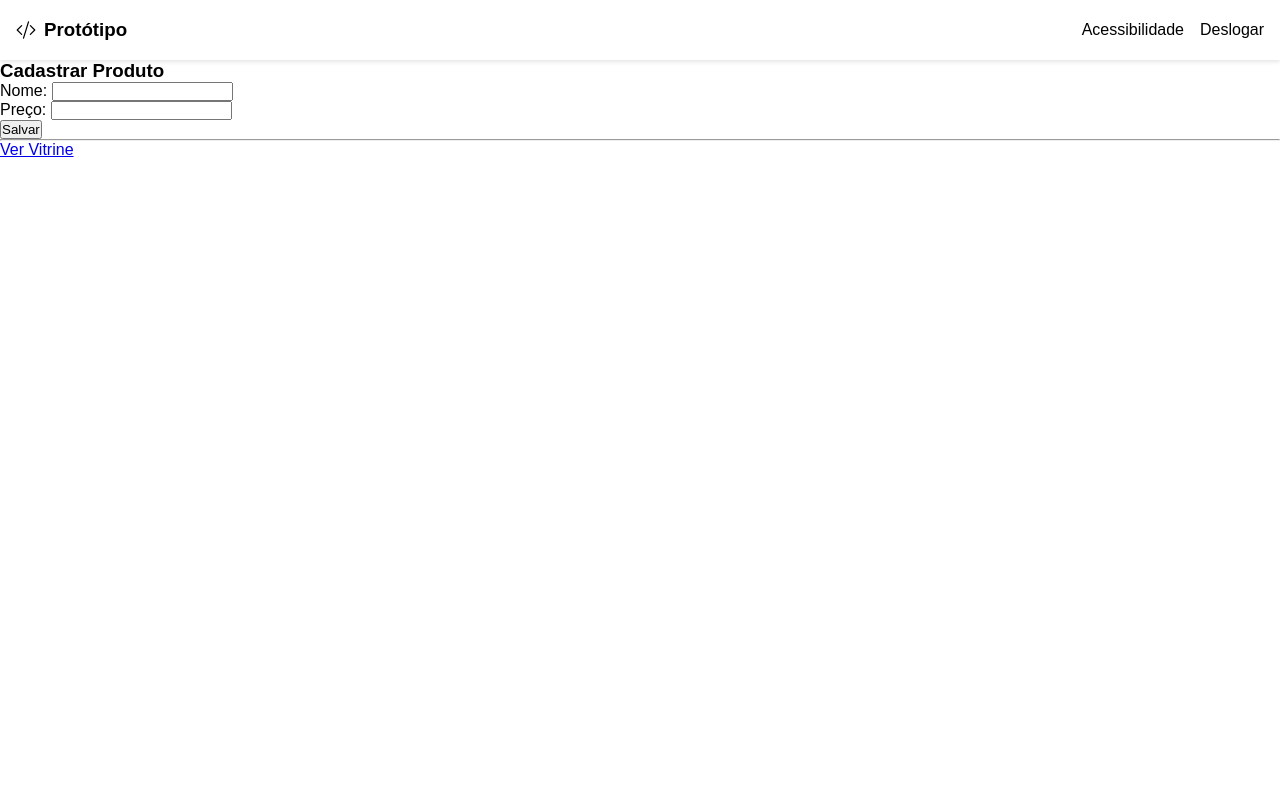
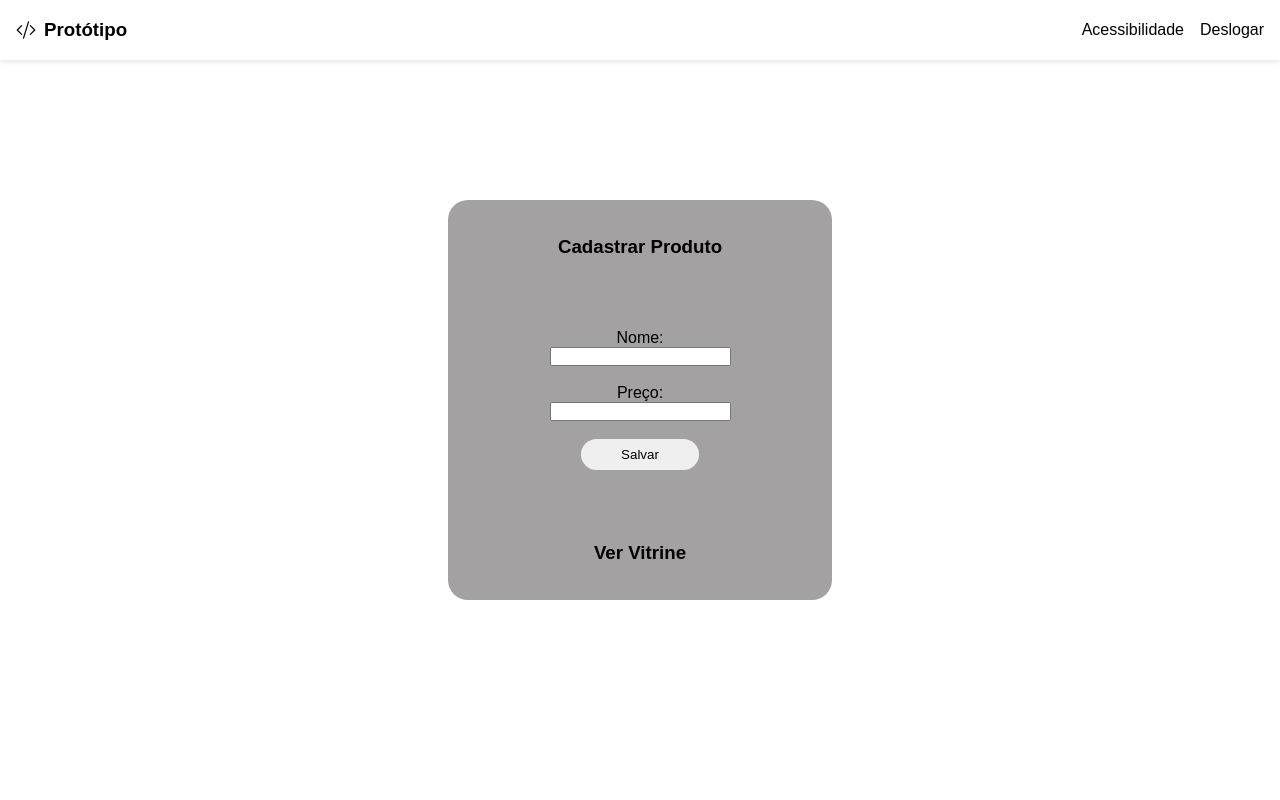
Before and after one commit to fkauanGIT/mini-projeto-senac, a PHP site: page /dashboard.php in a window 1280 px wide. Run offline with PHP 8.4, Linux system fonts and the light colour scheme; the visitor is signed in with stand-in values (Sample User, id 1); data that the repository does not hold is empty.

Commit message:
feat: mudando estilos

```diff
--- /dev/null
+++ b/assets/dashboard.css
@@ -0,0 +1,51 @@
+body{
+    width: 100%;
+    height: 100vh;
+    display: flex;
+    flex-direction: column;
+    justify-content: center;
+    align-items: center;
+}
+
+.toolbar {
+    position: fixed;
+    top: 0;
+    left: 0;
+}
+
+
+.content-form{
+    height: 50%;
+    width: 30%;
+    background-color: rgba(124, 121, 121, 0.699);
+    border-radius: 20px;
+    display: flex;
+    flex-direction: column;
+    justify-content: space-around;
+    align-items: center;
+}
+
+#form-produto{
+    display: flex;
+    flex-direction: column;
+    align-items: center;
+}
+#form-produto button{
+    padding: 8px 40px;
+    border-radius: 20px;
+    border: none;
+
+}
+#form-produto button:hover {
+    transform: scale(1.1); /* aumenta 10% na largura e altura */
+    transition: transform 0.1s ease;
+}
+
+.content-form h3 a{
+    text-decoration: none;
+    color: #000000;
+}
+.content-form h3:hover{
+    transform: scale(1.1); /* aumenta 10% na largura e altura */
+    transition: transform 0.1s ease;
+}
--- a/assets/index.css
+++ b/assets/index.css
@@ -92,11 +92,14 @@
 
   html, body {
     width: 100%;
-    height: 100%;
+    height: 100vh;
   }
 
   body {
     font-family: Arial, sans-serif;
+    display: flex;
+    justify-content: center;
+    align-items: center;
   }
 
   app-root {
--- a/dashboard.php
+++ b/dashboard.php
@@ -17,6 +17,7 @@ $usuario = $sessao->getUsuario();
 <head>
     <title>Home</title>
     <link rel="stylesheet" href="assets/index.css">
+    <link rel="stylesheet" href="assets/dashboard.css">
     <script src="scripts/local.js" defer></script>
     <script src="scripts/salvar-produto.js" defer></script>
 </head>
@@ -41,6 +42,16 @@ $usuario = $sessao->getUsuario();
       </ul>
     </div>
   </section>
+
+  <div class="content-form">
+  <h3>Cadastrar Produto</h3>
+  <form id="form-produto">
+      Nome: <input type="text" id="nome"><br>
+      Preço: <input type="number" id="preco"><br>
+      <button type="submit">Salvar</button>
+  </form>
+  <h3><a href="vitrine.html">Ver Vitrine</a></h3>
+  </div>
 
   <section class="acessibility" id="painel-acessibilidade" style="display: none;">
     <div class="acessibility-page">
@@ -75,15 +86,5 @@ $usuario = $sessao->getUsuario();
       </div>
     </div>
   </section>
-
-  <h3>Cadastrar Produto</h3>
-  <form id="form-produto">
-      Nome: <input type="text" id="nome"><br>
-      Preço: <input type="number" id="preco"><br>
-      <button type="submit">Salvar</button>
-  </form>
-
-  <hr>
-  <a href="vitrine.html">Ver Vitrine</a>
 </body>
 </html>
```
